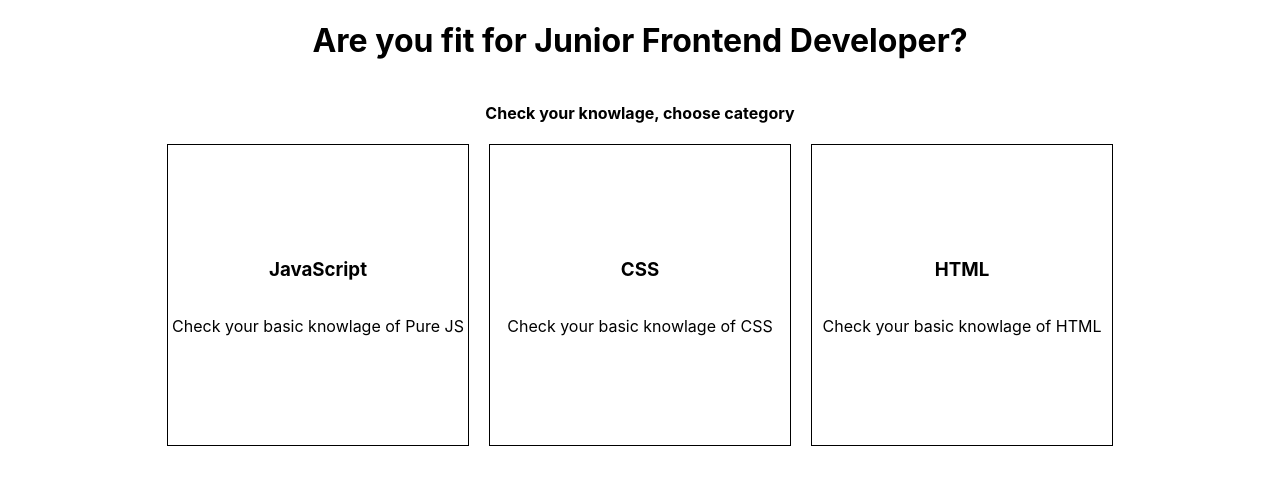
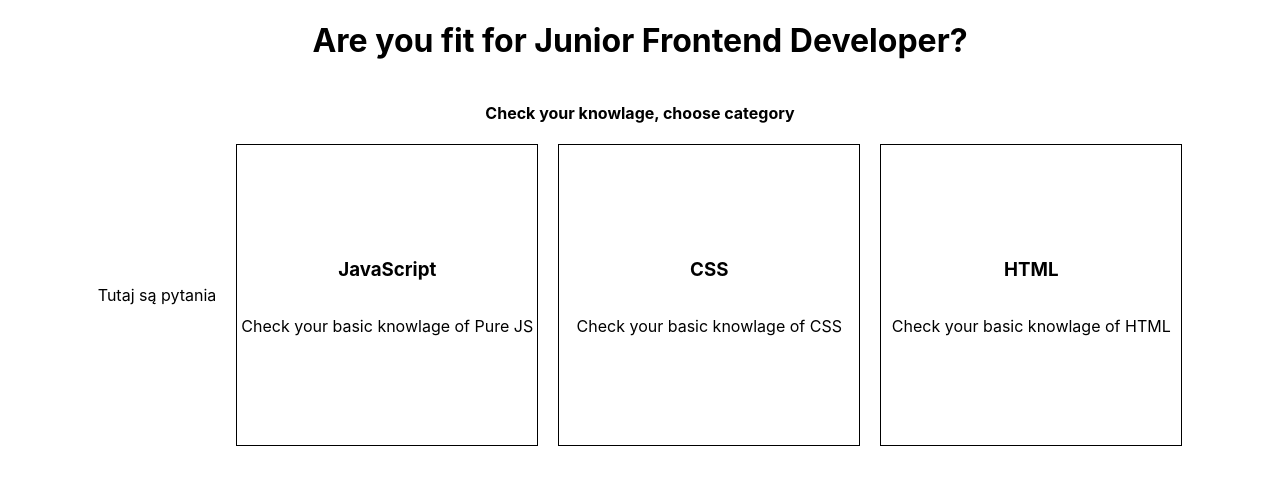
Before and after one commit to NataliaJeszke/quizpage-reactjs, a React (Create React App) app: page / in a window 1280 px wide. Shown: the top 484 px of the page. Built offline with nearby package versions, Linux system fonts and the light colour scheme.

Commit message:
questions page

```diff
--- /dev/null
+++ b/src/components/Questions/Questions.jsx
@@ -0,0 +1,3 @@
+export function Questions() {
+  return <div>Tutaj są pytania</div>;
+}
--- a/src/components/Welcome/Welcome.jsx
+++ b/src/components/Welcome/Welcome.jsx
@@ -2,6 +2,9 @@ import { CategoryCSS } from "./CategoriesCards/CategoryCSS/CategoryCSS";
 import { CategoryHTML } from "./CategoriesCards/CategoryHTML/CategoryHTML";
 import { CategoryJS } from "./CategoriesCards/CategoryJS/CategoryJS";
 import style from "./WelcomeStyle.module.css";
+import {Routes, Route} from 'react-router-dom';
+import { Questions } from "../Questions/Questions";
+
 export function Welcome() {
   return (
     <>
@@ -10,6 +13,9 @@ export function Welcome() {
         <h4>Check your knowlage, choose category</h4>
       </header>
       <div className={style.categories_cards}>
+      <Routes>
+        <Route path='/' element={<Questions/>}/>
+        </Routes>
         <CategoryJS />
         <CategoryCSS />
         <CategoryHTML />
--- a/src/index.js
+++ b/src/index.js
@@ -2,10 +2,12 @@ import React from 'react';
 import ReactDOM from 'react-dom/client';
 import './index.css';
 import {App} from './App'
+import {BrowserRouter} from 'react-router-dom'
 
 const root = ReactDOM.createRoot(document.getElementById('root'));
 root.render(
-
+    <BrowserRouter>
     <App />
+    </BrowserRouter>
 
 );
```
